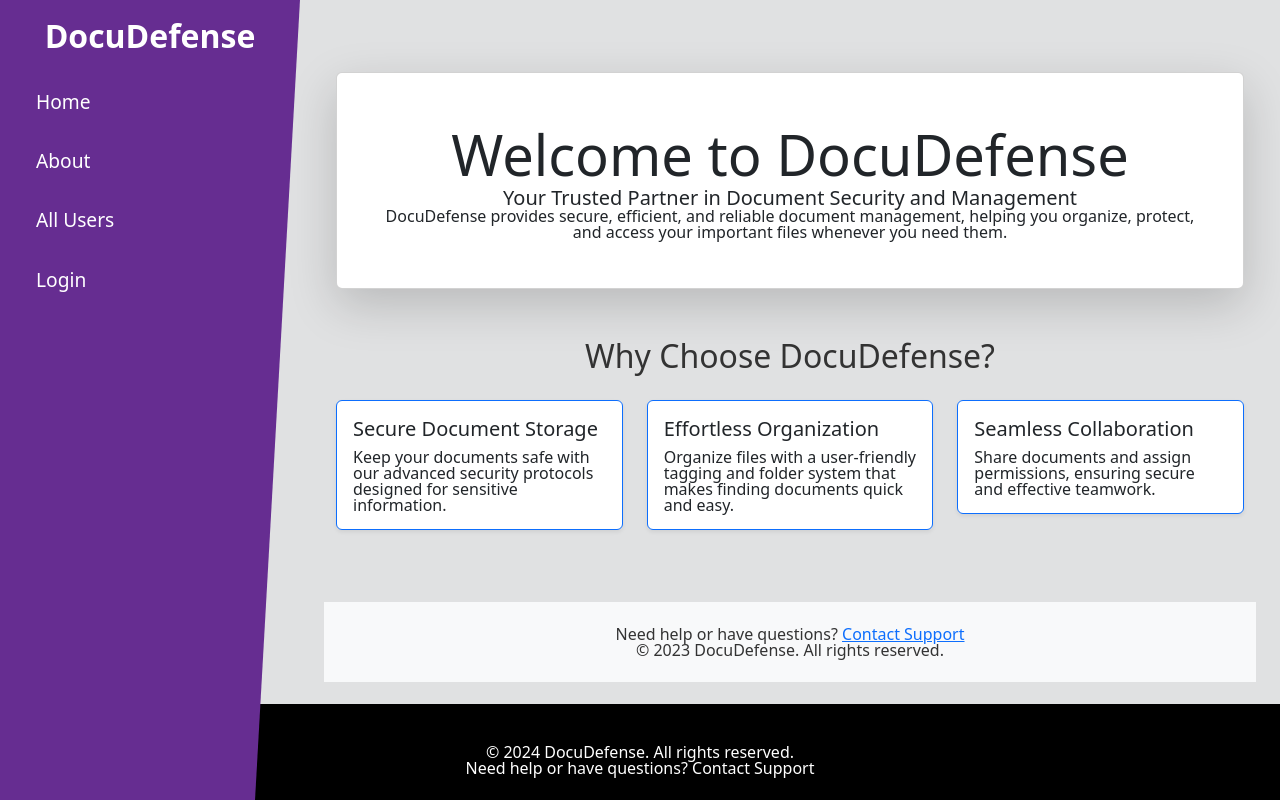
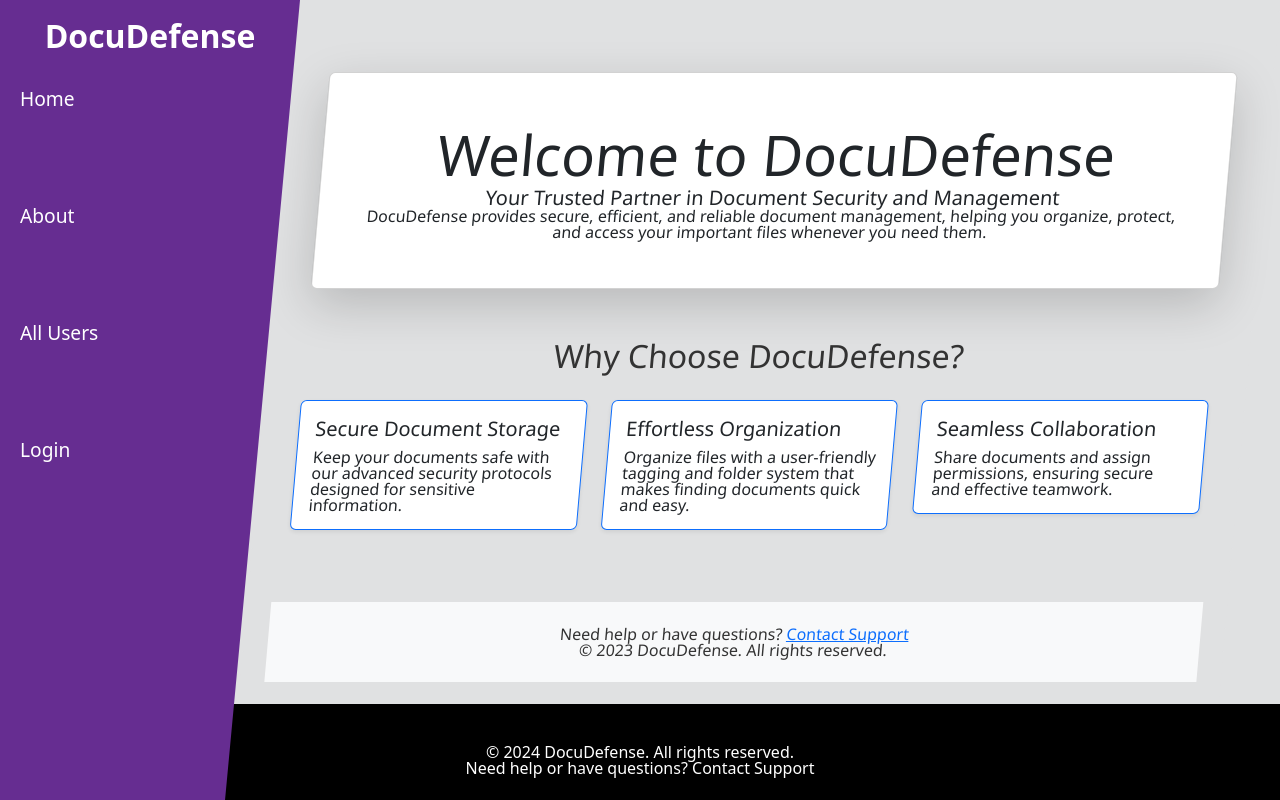
Before and after one commit to Terafora/DocuDefence, a React (Create React App) app in the folder frontend/: page / in a window 1280 px wide. Built offline with nearby package versions, Linux system fonts and the light colour scheme; no server answers; the HTML template or start-up script is replaced by a standard one.

Commit message:
Update the "lean" of navbar and content

```diff
--- a/frontend/src/App.scss
+++ b/frontend/src/App.scss
@@ -65,13 +65,8 @@ h6 {
   isolation: isolate;
 }
 
-// Sidebar width variable (matching navbar width)
-$sidebar-width: 300px;
 
 // Sidebar width variable
-$sidebar-width: 300px;
-
-// Main app layout adjustments
 // Sidebar width variable
 $sidebar-width: 300px;
 
@@ -85,11 +80,14 @@ $sidebar-width: 300px;
 .main-content {
   padding: 1rem;
   width: 100%;
+  background-color: #e0e1e2; // Background color to match the layout
 
-  // For larger screens, offset the main content to account for the sidebar
+  // Apply skew for leaning effect on larger screens
   @media (min-width: 992px) {
     margin-left: $sidebar-width;
     width: calc(100% - #{$sidebar-width});
+    transform: skewX(-5deg); // Skews the content to the left at the top
+    transform-origin: top left; // Ensures the skew starts from the top left corner for a smoother effect
   }
 
   // Add padding-top on smaller screens to avoid overlap with the navbar
@@ -98,9 +96,10 @@ $sidebar-width: 300px;
   }
 }
 
-@media  (max-width: 991px) {
+// Media query for main content adjustments on smaller screens
+@media (max-width: 991px) {
   .main-content {
-    position:absolute;
+    position: absolute;
     top: 4rem;
     z-index: -1;
   }
--- a/frontend/src/styles/navbar.scss
+++ b/frontend/src/styles/navbar.scss
@@ -15,7 +15,9 @@ $navbar-padding: 20px;
   z-index: 1000;
   height: 100vh;
   padding: $navbar-padding;
-  clip-path: polygon(0 0, 100% 0, 85% 100%, 0 100%);
+
+  // Updated clip-path for more pronounced lean
+  clip-path: polygon(0 0, 100% 0, 75% 100%, 0 100%);
 }
 
 // Brand styling
@@ -32,14 +34,17 @@ $navbar-padding: 20px;
   margin: 0;
   display: flex;
   flex-direction: column;
-  gap: 1.5rem;
+  gap: 0.8rem;
+  height: 50%;
+  justify-content: center;
+  align-items: flex-start;
 
   .nav-item {
     .nav-link, .btn-link {
       color: #ffffff;
       font-size: 1.2rem;
       text-decoration: none;
-      padding: 0.5rem 1rem;
+      padding: 0.3rem 0;
       transition: color 0.3s ease;
 
       &:hover {
@@ -49,13 +54,16 @@ $navbar-padding: 20px;
   }
 }
 
+
 // Footer styling for the sidebar
 .navbar-footer {
   color: #ffffff;
   font-weight: bold;
   background-color: $navbar-accent-color;
   padding: 0.5rem 1rem;
-  clip-path: polygon(0 0, 100% 0, 90% 100%, 0 100%);
+
+  // Updated clip-path for footer to match navbar skew
+  clip-path: polygon(0 0, 100% 0, 80% 100%, 0 100%);
   margin-top: auto;
 
   // Hide on medium and smaller screens
@@ -67,16 +75,17 @@ $navbar-padding: 20px;
     display: none;
   }
 }
- @media  (max-width: 991px) {
+
+@media (max-width: 991px) {
   .custom-navbar {
     display: none;
   }
 
-  .navbar-sc{
+  .navbar-sc {
     position: absolute;
     top: 0;
-    right:0;
-    left:0;
+    right: 0;
+    left: 0;
     background-color: #662d91;
+  }
 }
- }
```
